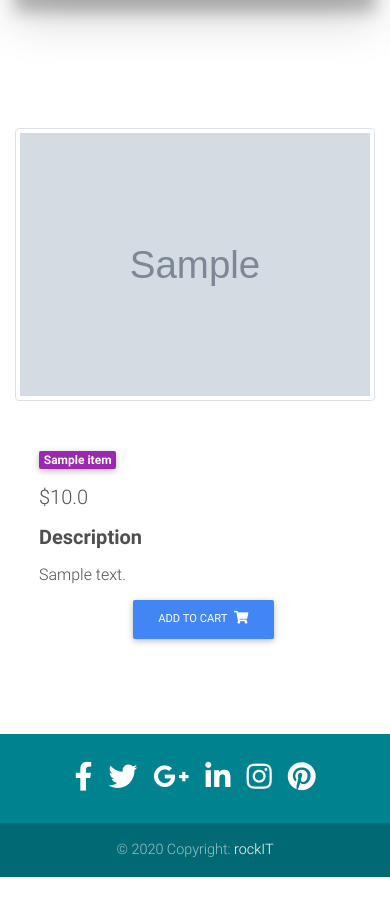
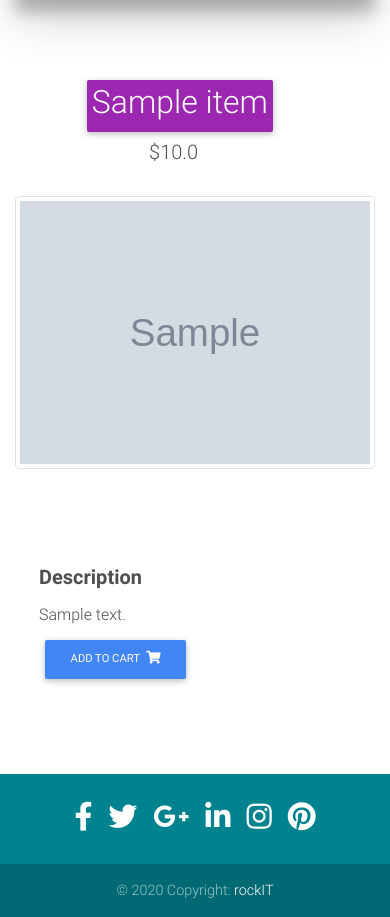
Before and after one commit to SergiuF89/ticketStore, a Django app: page /product/sample/ in a window 390 px wide. Shown: the part 128-1045 px from the top of the page. Before the commit the page ends 1005 px from the top, so only its background shows below. Run offline with Django 3.2, Linux system fonts and the light colour scheme; tables that the repository leaves empty hold one stand-in row (values such as "Sample post"); grey boxes marked "Sample" are stand-in pictures; some libraries are stand-ins or nearby versions.

Commit message:
changed product detail title and made it responsive

```diff
--- a/rockIT/settings.py
+++ b/rockIT/settings.py
@@ -4,7 +4,7 @@ from django.urls import reverse_lazy
 
 BASE_DIR = os.path.dirname(os.path.dirname(
 os.path.dirname(os.path.abspath(__file__))))
-DEBUG = False
+DEBUG = True
 ALLOWED_HOSTS = ['*']
 
 
--- a/templates/base.html
+++ b/templates/base.html
@@ -29,6 +29,7 @@
       .carousel {
         height: 100vh;
       }
+
     }
 
     @media (min-width: 800px) and (max-width: 850px) {
@@ -39,6 +40,7 @@
       .carousel {
         height: 100vh;
       }
+
     }
 
     @media (min-width: 300px) and (max-width: 900px) {
@@ -46,15 +48,12 @@
         .container {
             height: fit-content;
         }
-
-
     }
 
     @media (min-width: 300px) and (max-width: 1200px) {
         .cardrow {
             display: inline-block;
         }
-
     }
 
   </style>
--- a/templates/product.html
+++ b/templates/product.html
@@ -1,6 +1,38 @@
 {% extends "base.html" %}
 
 {% block content %}
+    <style>
+        @media (max-width: 1200px) {
+            #product_title {
+                margin-left: 25% !important;
+                font-size: small !important;
+            }
+        }
+
+        @media (max-width: 1000px) {
+            #product_title {
+                margin-left: 20% !important;
+            }
+
+            #product_title a {
+                font-size: medium !important;
+            }
+        }
+
+        @media (max-width: 770px) {
+            #product_title {
+                margin-left: 28% !important;
+                font-size: small !important;
+            }
+        }
+
+        @media (max-width: 500px) {
+            #product_title {
+                margin-left: 20% !important;
+                font-size: small !important;
+            }
+        }
+    </style>
 
     <main style="margin-bottom: 10%;" class="mt-5 pt-4">
         <div style="line-height: normal" class="container dark-grey-text mt-2">
@@ -10,8 +42,23 @@
 
                 <!--Grid column-->
                 <div class="col-md-6 mb-4">
+                    <div style="margin-left: 30%" id="product_title">
+                        <a href="">
+                            <span class="badge purple mr-1"><h2>{{ object.title }}</h2></span>
+                        </a>
+                        <p style="margin-left: 16%" class="lead mt-2">
+                            {% if object.discount_price %}
+                                <span class="mr-1">
+                <del>${{ object.price }}</del>
+              </span>
+                                <span>${{ object.discount_price }}</span>
+                            {% else %}
+                                <span class="ml-3">${{ object.price }}</span>
+                            {% endif %}
+                        </p>
+                    </div>
 
-          <img src="{{ item.image.url }}" class="img-thumbnail mt-5" alt="">
+                    <img src="{{ item.image.url }}" class="img-thumbnail mt-3 mr-2" alt="">
 
                 </div>
                 <!--Grid column-->
@@ -20,24 +67,8 @@
                 <div class="col-md-6 mb-4">
 
                     <!--Content-->
-          <div class="p-4">
+                    <div class="p-4 mt-5">
 
-            <div class="mb-3">
-              <a href="">
-                <span class="badge purple mr-1">{{ object.title }}</span>
-              </a>
-            </div>
-
-            <p class="lead">
-              {% if object.discount_price %}
-              <span class="mr-1">
-                <del>${{ object.price }}</del>
-              </span>
-              <span>${{ object.discount_price }}</span>
-              {% else %}
-              <span>${{ object.price }}</span>
-              {% endif %}
-            </p>
 
                         <p class="lead font-weight-bold">Description</p>
 
@@ -52,18 +83,20 @@
               </button>
 
             </form> {% endcomment %}
-            <a style="width: fit-content; margin-left: 30%" href="{{ object.get_add_to_cart_url }}" class="d-block btn btn-primary btn-md my-2 p">
-              Add to cart
-              <i class="fas fa-shopping-cart ml-1"></i>
-            </a>
+
                         {% comment %}
             <a href="{{ object.get_remove_from_cart_url }}" class="d-block btn btn-danger btn-md my-0 p">
               Remove from cart
             </a>
             {% endcomment %}
-
+                        <a style="width: fit-content;" href="{{ object.get_add_to_cart_url }}"
+                           class="d-block btn btn-primary btn-md my-2">
+                            Add to cart
+                            <i class="fas fa-shopping-cart ml-1"></i>
+                        </a>
                     </div>
                     <!--Content-->
+
 
                 </div>
                 <!--Grid column-->
```
Lines whose indentation alone changed are shown as unchanged.
